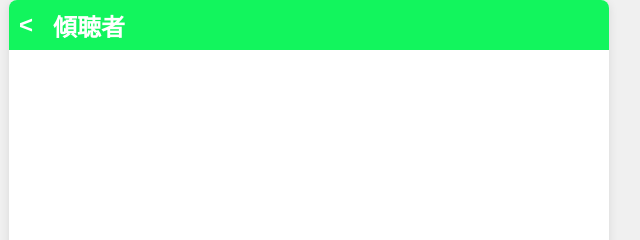
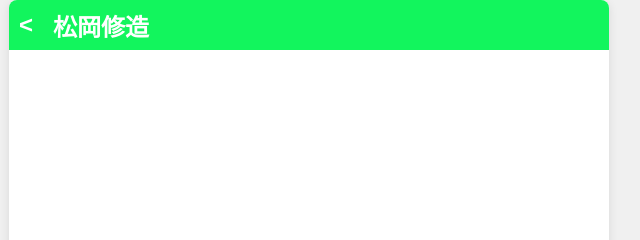
Before and after one commit to shiori616/chatlikeline, a plain HTML site: page index.html in a window 1280 px wide. Shown: the top 240 px of the page, 331-971 px from the left. Drawn offline with nearby package versions, Linux system fonts and the light colour scheme.

Commit message:
Update index.html

```diff
--- a/index.html
+++ b/index.html
@@ -20,7 +20,7 @@
             </div>
             <!-- 名前 -->
             <div id="partner-name" class="">
-                  <p>傾聴者</p>
+                  <p>松岡修造</p>
             </div>
        </div>
 
```
